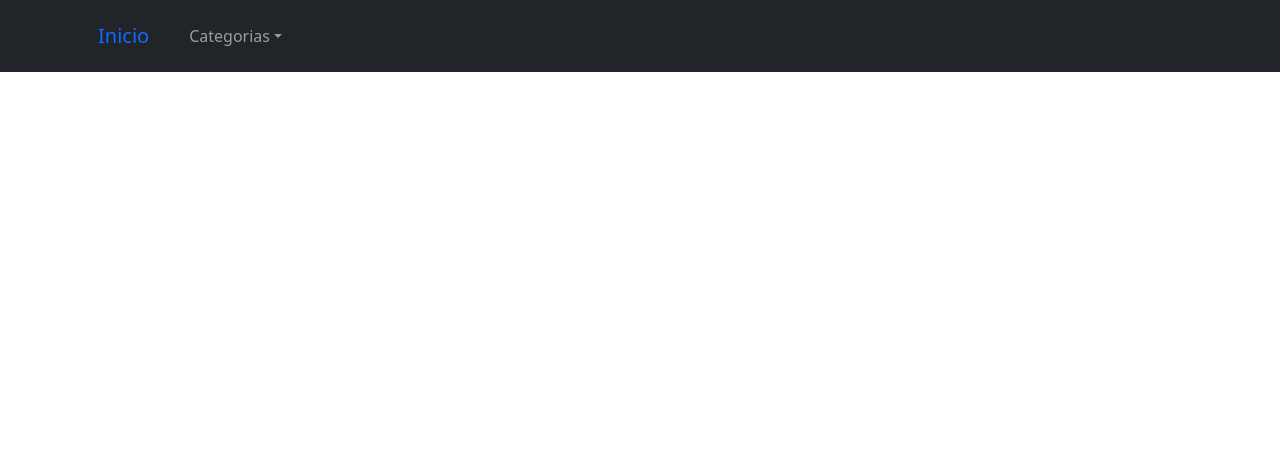
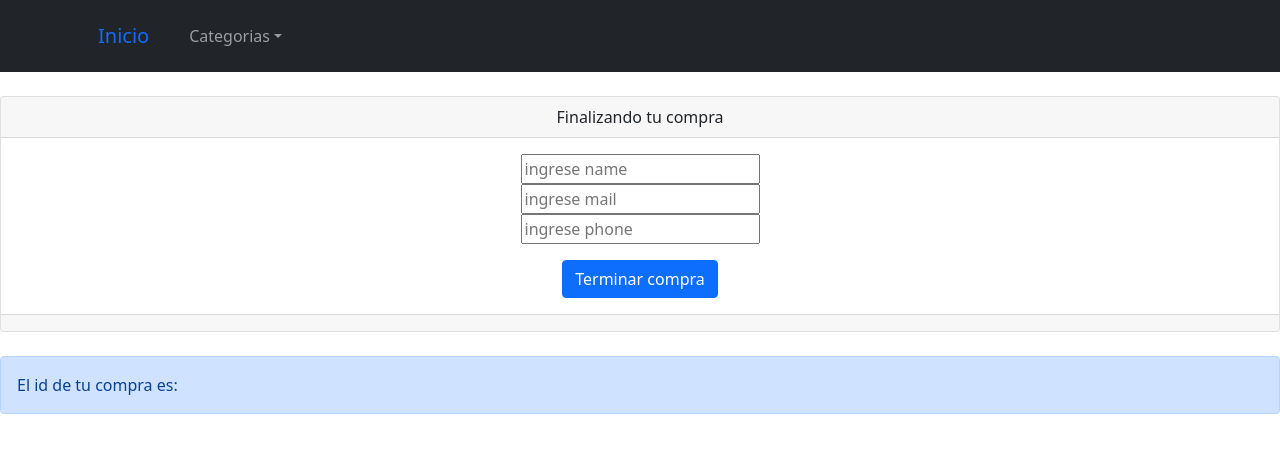
Before and after one commit to marianobernardico/ecommerceBernardico, a React (Create React App) app in the folder ecommerce/: page /checkout in a window 1280 px wide. Before the commit this address had no page. Shown: the top 452 px of the page. Built offline with nearby package versions, Linux system fonts and the light colour scheme; the HTML template or start-up script is replaced by a standard one.

Commit message:
Entrega 12

```diff
--- a/ecommerce/src/App.js
+++ b/ecommerce/src/App.js
@@ -8,6 +8,7 @@ import NavBar from "./components/NavBar";
 import CartContext, { MyContext } from "./context/CartContext";
 // Import the functions you need from the SDKs you need
 import { initializeApp } from "firebase/app";
+import Checkout from './components/Checkout';
 // TODO: Add SDKs for Firebase products that you want to use
 // https://firebase.google.com/docs/web/setup#available-libraries
 
@@ -36,6 +37,8 @@ function App() {
         <Route path= "/category/:id" element={<ItemListConteiner/>}/>
         <Route path= "/item/:id" element={<ItemDetail/>}/>
         <Route path= "/cart" element={<Cart/>}/>
+        <Route path= "/checkout" element={<Checkout/>}/>
+
       </Routes>
     </CartContext>
     </>
--- a/ecommerce/src/components/Cart.jsx
+++ b/ecommerce/src/components/Cart.jsx
@@ -8,7 +8,7 @@ import { useEffect } from 'react';
 import {Link} from 'react-router-dom';
 
 export default function Cart() {
-  const { cartCount,itemsCart, clear, sumCant, restCant, removeItem} = useContext(MyContext);
+  const { cartCount,itemsCart, clear, sumCount, restCount, removeItem} = useContext(MyContext);
 
   useEffect(()=> {
   }, [itemsCart]);
@@ -33,9 +33,9 @@ export default function Cart() {
       {item.quantity + " x " + item.title+ " / "}
       {"Precio unitario: $" + item.price + " / "}
       {"Precio total: $" + sumValues(item.price, item.quantity) + "  "}
-      <Button variant="primary" onClick={() => {sumCant(item.id)}}>+</Button>
+      <Button variant="primary" onClick={() => {sumCount(item.id)}}>+</Button>
       {" " + item.quantity + " "}
-      <Button variant="primary" onClick={() => {restCant(item.id)}}>-</Button>
+      <Button variant="primary" onClick={() => {restCount(item.id)}}>-</Button>
       {" "}
       <Button variant="primary" onClick={() => {removeItem(item.id)}}>Borrar</Button>
 
@@ -60,7 +60,7 @@ export default function Cart() {
           Importe total : ${returnTotalImport()}
         </Card.Footer>
         <Card.Footer className="text-muted">
-          <Button variant="primary" onClick={() => {}}>Finalizar Compra</Button>
+          <Link className="btn btn-primary" role="button" to= {`/checkout`} style={ {color : "white"}}>Finalizar compra</Link>
           <Button variant="primary" onClick={() => {clear()}}>Vaciar carrito</Button>
         </Card.Footer>
       </Card>
--- /dev/null
+++ b/ecommerce/src/components/Checkout.jsx
@@ -0,0 +1,61 @@
+import React from 'react'
+import { useState , useContext} from 'react';
+import { Button , Alert, Card} from 'react-bootstrap';
+import { MyContext } from '../context/CartContext';
+import {addDoc, getFirestore, collection} from 'firebase/firestore';
+
+export default function Checkout() {
+
+    const [name, setName] = useState('');
+    const [mail, setMail] = useState('');
+    const [phone, setPhone] = useState('');
+    const [idOrder, setOrder] = useState('');
+
+
+    const { cartCount,itemsCart} = useContext(MyContext);
+
+    const db = getFirestore();
+    const orderCollection = collection(db, 'orders')
+
+
+    function handleClick(){
+        console.log(name +" "+mail +" "+phone)
+        const order = {
+            buyer: {name, mail, phone, },
+            items: itemsCart,
+            total: cartCount
+        }
+        console.log(order)
+        addDoc(orderCollection, order).then(({id} )=> setOrder(id));
+
+        //hacer chequeos en email, numero (solo numeros), q tenga cosas en el carrito,nombre no vacio etc
+        //si compra exitosa vacio carrito
+
+        //importante para entrega final
+        //guardar carrito en localstorage o algo de eso
+        //responsive
+        //deploy
+        //validaciones en el form
+
+    }
+
+    return (
+        <div>
+            <br></br>
+            <Card className="text-center">
+                <Card.Header>Finalizando tu compra</Card.Header>
+                <Card.Body>
+                    <Card.Text>
+                    <input onChange={(e)=> {setName(e.target.value)}} placeholder='ingrese name'></input><br></br>
+                    <input onChange={(e)=> {setMail(e.target.value)}} placeholder='ingrese mail'></input><br></br>
+                    <input onChange={(e)=> {setPhone(e.target.value)}} placeholder='ingrese phone'></input><br></br>
+                    </Card.Text>
+                    <Button onClick={()=> {handleClick()}}>Terminar compra</Button>
+                </Card.Body>
+                <Card.Footer className="text-muted"></Card.Footer>
+            </Card>
+            <br></br>
+            <Alert> El id de tu compra es: {idOrder}</Alert>
+        </div>
+    )
+}
--- a/ecommerce/src/components/ItemCount.jsx
+++ b/ecommerce/src/components/ItemCount.jsx
@@ -7,7 +7,7 @@ import {MyContext} from '../context/CartContext';
 export default function ItemCount({item, initial}) {
 
     var [count, setCount] = useState();
-    const {addItem, sumCant, restCant} = useContext(MyContext);
+    const {addItem, sumCount, restCount} = useContext(MyContext);
 
     useEffect(() => {
         setCount(initial);
--- a/ecommerce/src/context/CartContext.jsx
+++ b/ecommerce/src/context/CartContext.jsx
@@ -47,7 +47,7 @@ export default function CartContext({ children }) {
         setItemsCart([]);
     };
 
-    const sumCant =(id)=> {
+    const sumCount =(id)=> {
       let pos = isInCart(id)
       let auxItemsCart = [...itemsCart];
       if(auxItemsCart[pos].stock > auxItemsCart[pos].quantity){
@@ -56,7 +56,7 @@ export default function CartContext({ children }) {
       }
     }
 
-    const restCant =(id)=> {
+    const restCount =(id)=> {
       let pos = isInCart(id)
       let auxItemsCart = [...itemsCart];
       if(auxItemsCart[pos].quantity != 1){
@@ -68,6 +68,6 @@ export default function CartContext({ children }) {
 
 
     return (
-        <MyContext.Provider value={{cartCount,itemsCart, addItem, removeItem, clear, sumCant, restCant, setCartCount}}>{children}</MyContext.Provider>
+        <MyContext.Provider value={{cartCount,itemsCart, addItem, removeItem, clear, sumCount: sumCount, restCount: restCount, setCartCount}}>{children}</MyContext.Provider>
   )
 }
```
